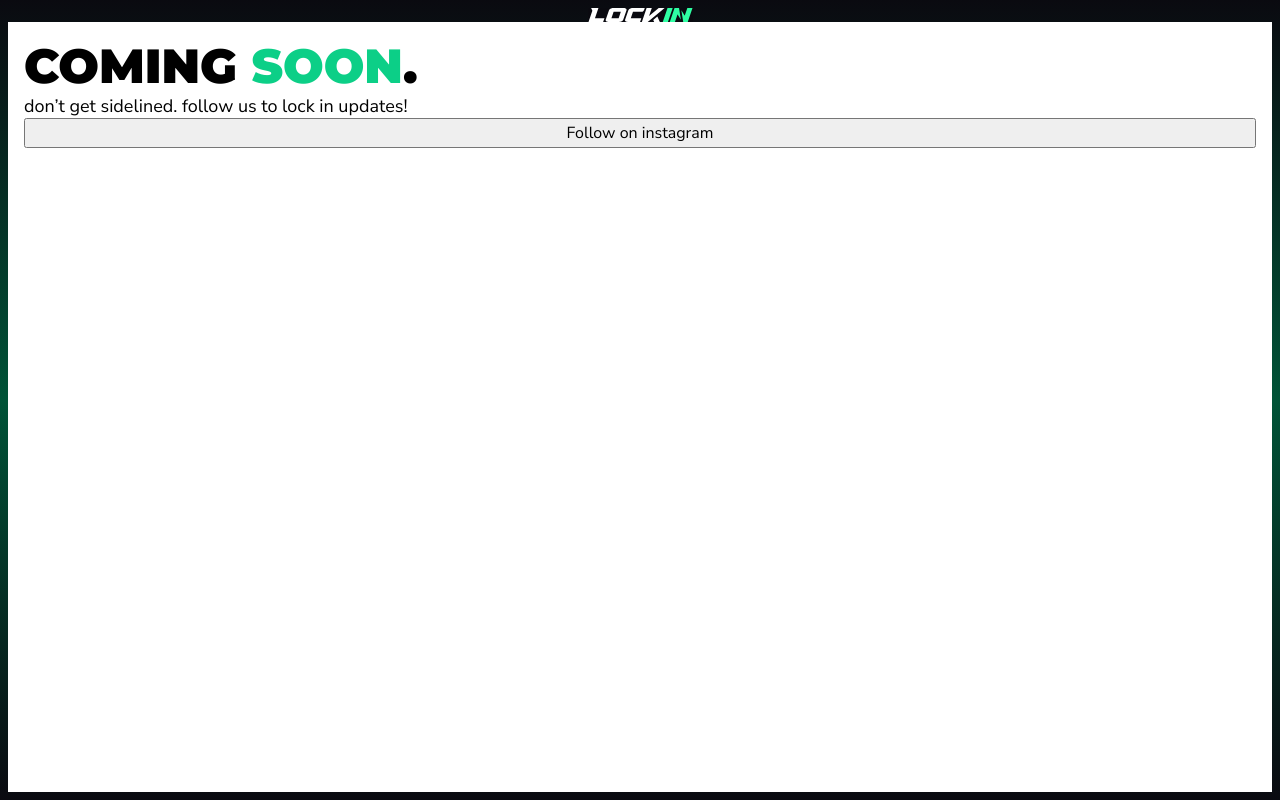
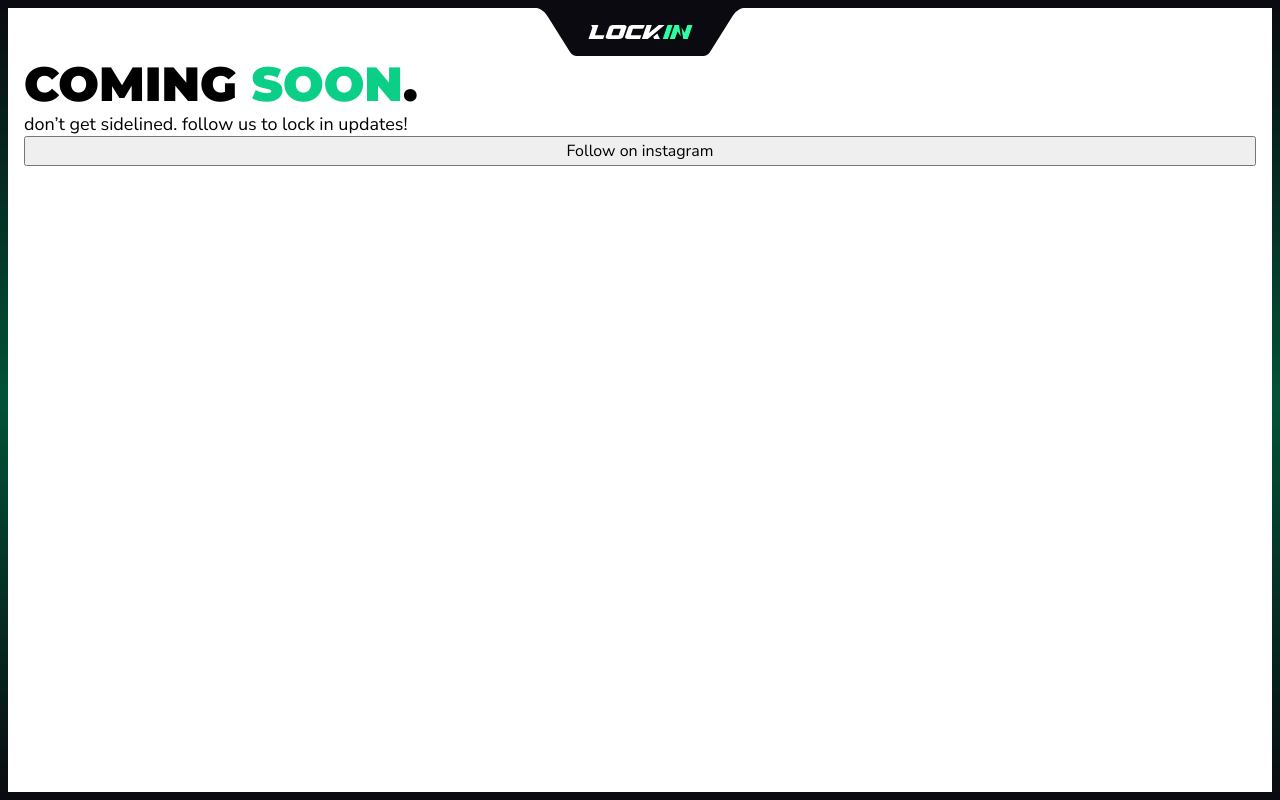
Before and after one commit to inovux/lockin-coming-soon, a website: page index.html in a window 1280 px wide. Drawn offline with Linux system fonts and the light colour scheme.

Commit message:
feat: added logo cutout area

```diff
--- a/css/main.css
+++ b/css/main.css
@@ -233,9 +233,14 @@
   }
 
   .logo-bar {
-    display: inline-block;
-    margin-inline: auto;
+    position: absolute;
+    display: inline-flex;
+    justify-content: center;
+    align-items: center;
     background-color: var(--clr-neutral-1000);
+    width: 207px;
+    height: 48px;
+    clip-path: path("M207 0H0C0 0 6.37083 0 12 9.75L33.6483 44.2519C35.1116 46.5842 37.6715 48 40.4248 48H166.575C169.329 48 171.888 46.5842 173.352 44.2519L195 9.75C200.629 0 207 0 207 0Z");
   }
 
   .wrapper {
@@ -243,14 +248,20 @@
     height: 100%;
     display: flex;
     flex-direction: column;
+    align-items: center;
   }
 
   .wrapper--content {
     display: flex;
     flex-direction: column;
     flex: 1;
+    width: 100%;
     background-color: var(--clr-neutral-100);
-    padding: var(--spacing-4);
+    padding: 48px var(--spacing-4) var(--spacing-4);
+  }
+
+  .wrapper--relative {
+    position: relative;
   }
 
   .page-gradient {
--- a/index.html
+++ b/index.html
@@ -18,7 +18,7 @@
 
   <body>
     <main class="page-gradient">
-      <div class="wrapper">
+      <div class="wrapper wrapper--relative">
         <header class="logo-bar">
           <img src="images/logo.svg" alt="Lockin" />
         </header>
```
